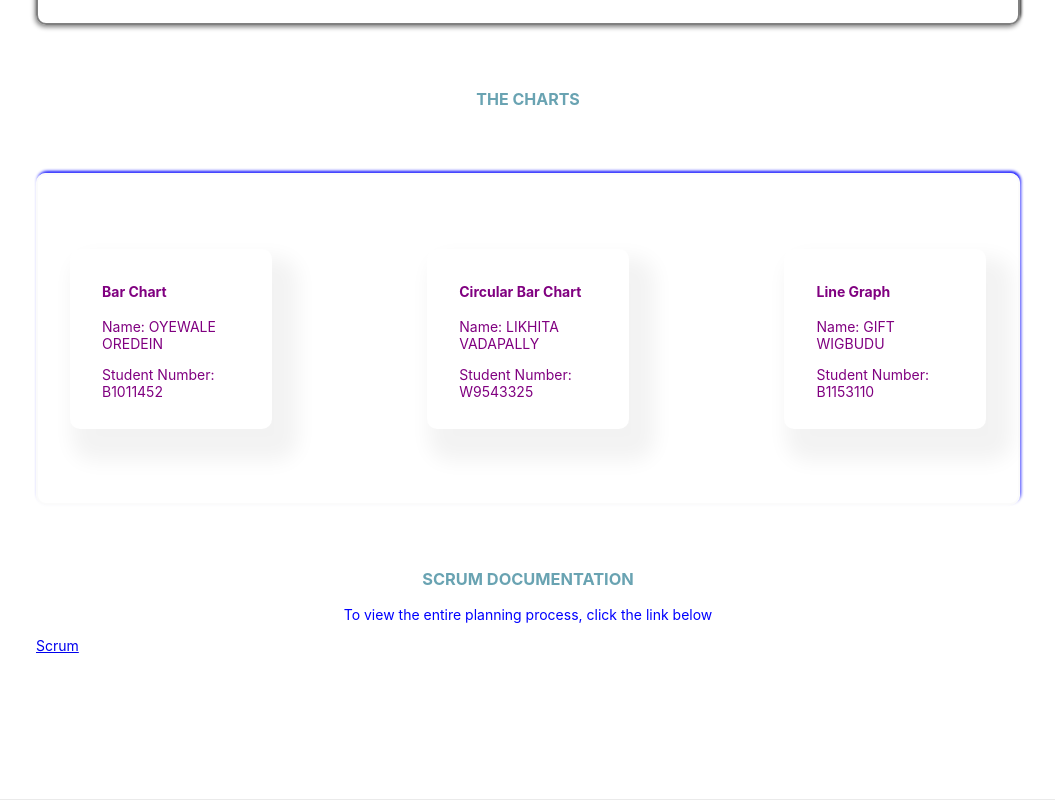
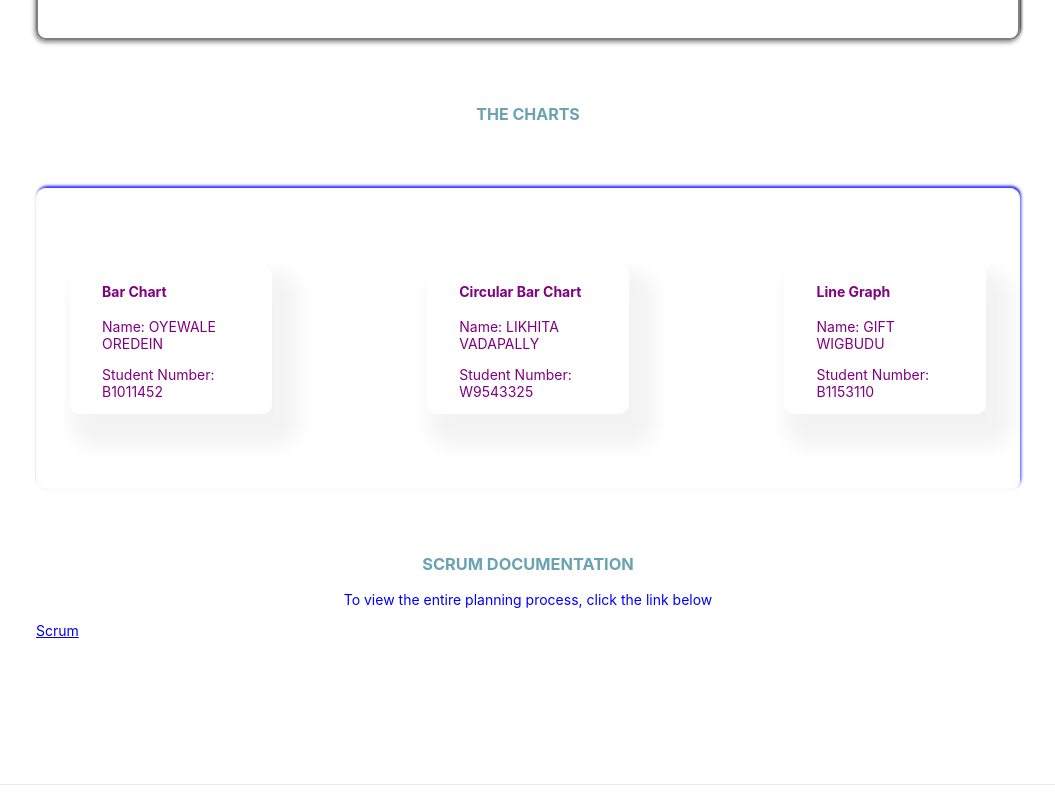
Before and after one commit to Sir-Newton/BBsTeams, a Next.js app in the folder BBsTeams/: page / in a window 1280 px wide. Shown: the part 1475-2275 px from the top of the page, without its empty margins (112-1167 px from the left). Built offline with nearby package versions, Linux system fonts and the light colour scheme.

Commit message:
Update globals.css

```diff
--- a/BBsTeams/styles/globals.css
+++ b/BBsTeams/styles/globals.css
@@ -81,7 +81,6 @@ code {
     background: #ffffff 0% 0% no-repeat padding-box;
     box-shadow: 14px 20px 20px 12px #0702020d;
     border-radius: 10px;
-    padding: 15px;
     width: 22%;
     margin-top: 4rem;
     margin-bottom: 4rem;
@@ -99,7 +98,6 @@ code {
     border-radius: 10px;
     padding: 10px;
     width: 20rem;
-    margin-bottom: 2rem;
     color: rgb(100, 103, 250);
     cursor: pointer;
     text-decoration: none;
```
